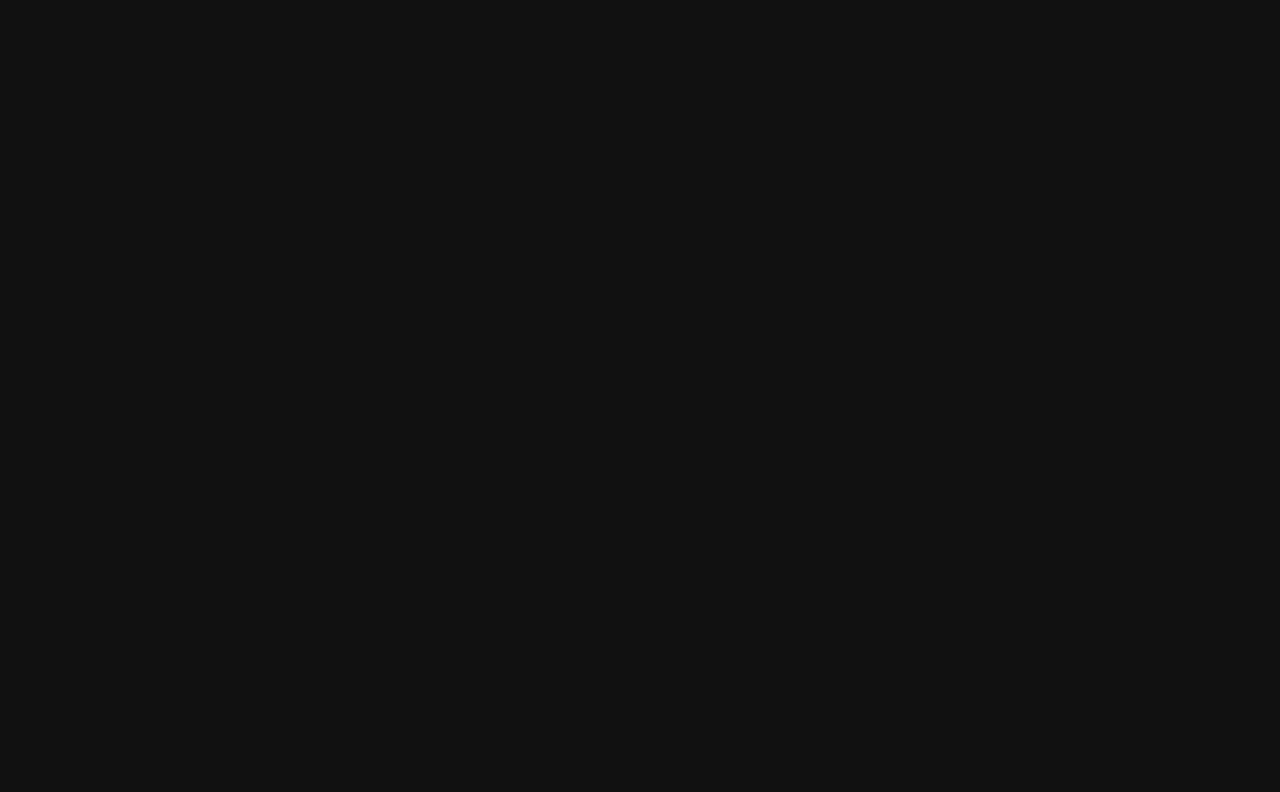
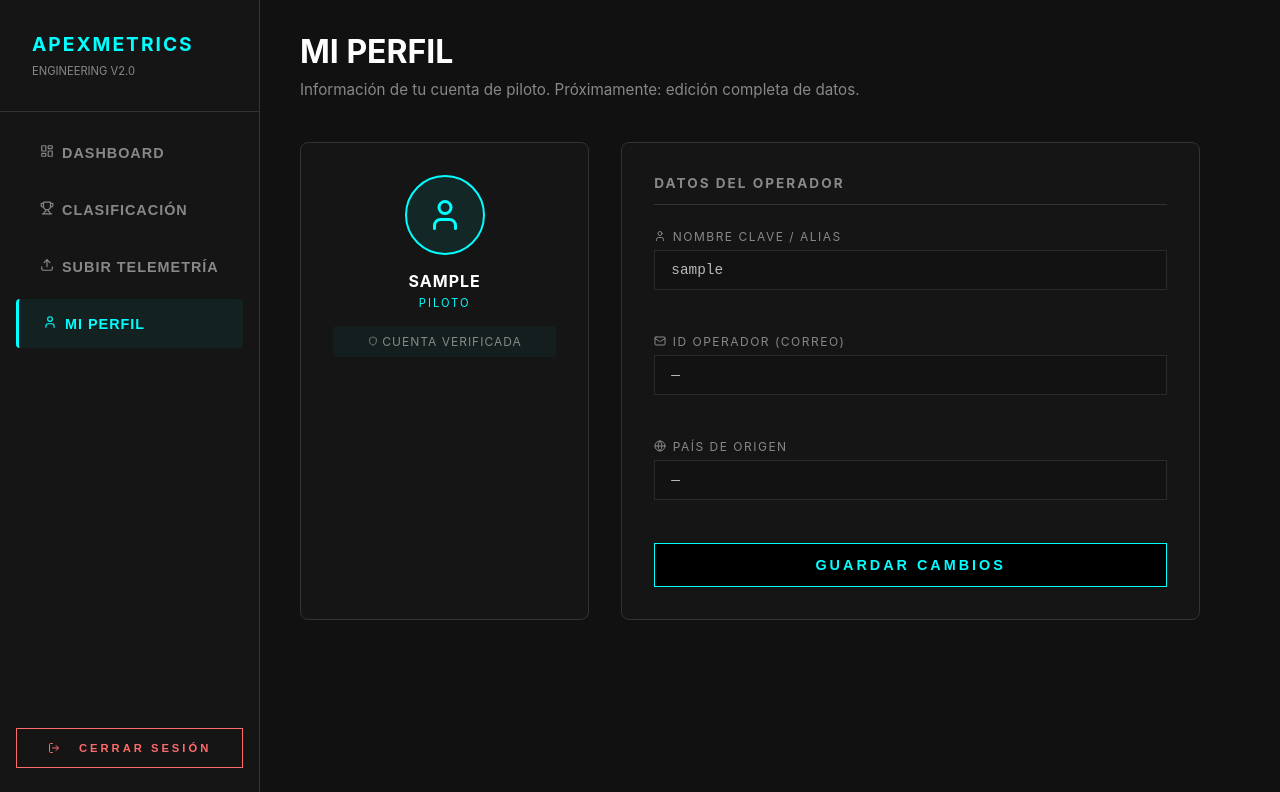
Before and after one commit to BenjaBeroiza/ApexMetrics, a React (Vite) app in the folder frontend/: page /profile in a window 1280 px wide. Before the commit this address had no page. Shown: the top 792 px of the page. Built offline with nearby package versions, Linux system fonts and the light colour scheme; sample sign-in values are in the browser's storage.

Commit message:
feat: agregar vistas base para perfil de usuario y dashboard analitico

```diff
--- a/frontend/src/App.tsx
+++ b/frontend/src/App.tsx
@@ -1,10 +1,11 @@
-// src/App.jsx
+// src/App.tsx
 import { BrowserRouter, Routes, Route, Navigate } from 'react-router-dom';
 import Login from './pages/Login';
 import Register from './pages/Register';
 import Leaderboard from './pages/Leaderboard';
 import Dashboard from './pages/Dashboard';
 import UploadTelemetry from './pages/UploadTelemetry';
+import Profile from './pages/Profile';
 
 /**
  * Componente raíz de enrutamiento de la SPA.
@@ -15,6 +16,7 @@ import UploadTelemetry from './pages/UploadTelemetry';
  *  - /leaderboard  → clasificación pública (RF07)
  *  - /dashboard    → historial de sesiones del piloto autenticado (RF08, RF09)
  *  - /upload       → formulario de carga de telemetría CSV (RF04)
+ *  - /profile      → perfil del piloto autenticado (RF03)
  *  - /             → redirige al login por defecto
  *
  * La protección de rutas (verificación de JWT) se realiza dentro de cada
@@ -33,6 +35,7 @@ export default function App() {
         <Route path="/leaderboard" element={<Leaderboard />} />
         <Route path="/dashboard" element={<Dashboard />} />
         <Route path="/upload" element={<UploadTelemetry />} />
+        <Route path="/profile" element={<Profile />} />
         <Route path="/" element={<Navigate to="/login" replace />} />
       </Routes>
     </BrowserRouter>
--- a/frontend/src/pages/Dashboard.tsx
+++ b/frontend/src/pages/Dashboard.tsx
@@ -87,7 +87,7 @@ export default function Dashboard() {
           <button className="nav-item active">DASHBOARD</button>
           <button className="nav-item" onClick={() => navigate('/leaderboard')}>CLASIFICACIÓN</button>
           <button className="nav-item" onClick={() => navigate('/upload')}>SUBIR TELEMETRÍA</button>
-          <button className="nav-item">AJUSTES</button>
+          <button className="nav-item" onClick={() => navigate('/profile')}>MI PERFIL</button>
         </nav>
         <div style={{ marginTop: 'auto', padding: '0 1rem' }}>
           <button className="neon-button" style={{ fontSize: '0.7rem', padding: '0.8rem', background: 'transparent', color: 'var(--error-red)', borderColor: 'var(--error-red)' }} onClick={() => { localStorage.clear(); navigate('/login'); }}>
--- a/frontend/src/pages/Leaderboard.tsx
+++ b/frontend/src/pages/Leaderboard.tsx
@@ -112,7 +112,7 @@ export default function Leaderboard() {
           <button className="nav-item" onClick={() => navigate('/dashboard')}>DASHBOARD</button>
           <button className="nav-item active">CLASIFICACIÓN</button>
           <button className="nav-item" onClick={() => navigate('/upload')}>SUBIR TELEMETRÍA</button>
-          <button className="nav-item">AJUSTES</button>
+          <button className="nav-item" onClick={() => navigate('/profile')}>MI PERFIL</button>
         </nav>
         <div style={{ marginTop: 'auto', padding: '0 1rem' }}>
           <button className="neon-button" style={{ fontSize: '0.7rem', padding: '0.8rem' }} onClick={() => setFilters({...filters})}>
--- /dev/null
+++ b/frontend/src/pages/Profile.tsx
@@ -0,0 +1,215 @@
+import { useState } from 'react';
+import { useNavigate } from 'react-router-dom';
+import { User, Mail, Globe, Shield, LayoutDashboard, Trophy, Upload, LogOut } from 'lucide-react';
+import '../styles/dashboard.css';
+
+interface ProfileData {
+  username: string;
+  email: string;
+  country: string;
+}
+
+export default function Profile() {
+  const navigate = useNavigate();
+  const token = localStorage.getItem('apex_token');
+
+  // Redirige si no hay sesión activa
+  if (!token) {
+    navigate('/login');
+    return null;
+  }
+
+  const username = localStorage.getItem('apex_username') || 'Piloto';
+
+  const [profile] = useState<ProfileData>({
+    username,
+    email: '—',
+    country: '—',
+  });
+
+  const [saveStatus, setSaveStatus] = useState<'idle' | 'success' | 'error'>('idle');
+
+  const handleLogout = () => {
+    localStorage.clear();
+    navigate('/login');
+  };
+
+  const handleSave = async () => {
+    // Placeholder para futura integración con PUT /api/v1/users/me
+    setSaveStatus('success');
+    setTimeout(() => setSaveStatus('idle'), 2500);
+  };
+
+  return (
+    <div className="app-layout">
+      {/* SIDEBAR */}
+      <aside className="sidebar">
+        <div className="sidebar-header">
+          <h2>APEXMETRICS</h2>
+          <span style={{ color: 'var(--text-muted)', fontSize: '0.7rem' }}>ENGINEERING V2.0</span>
+        </div>
+        <nav className="sidebar-nav">
+          <button className="nav-item" onClick={() => navigate('/dashboard')}>
+            <LayoutDashboard size={14} style={{ marginRight: '0.5rem' }} />
+            DASHBOARD
+          </button>
+          <button className="nav-item" onClick={() => navigate('/leaderboard')}>
+            <Trophy size={14} style={{ marginRight: '0.5rem' }} />
+            CLASIFICACIÓN
+          </button>
+          <button className="nav-item" onClick={() => navigate('/upload')}>
+            <Upload size={14} style={{ marginRight: '0.5rem' }} />
+            SUBIR TELEMETRÍA
+          </button>
+          <button className="nav-item active">
+            <User size={14} style={{ marginRight: '0.5rem' }} />
+            MI PERFIL
+          </button>
+        </nav>
+        <div style={{ marginTop: 'auto', padding: '0 1rem' }}>
+          <button
+            className="neon-button"
+            style={{ fontSize: '0.7rem', padding: '0.8rem', background: 'transparent', color: 'var(--error-red)', borderColor: 'var(--error-red)' }}
+            onClick={handleLogout}
+          >
+            <LogOut size={12} style={{ marginRight: '0.4rem' }} />
+            CERRAR SESIÓN
+          </button>
+        </div>
+      </aside>
+
+      {/* CONTENIDO PRINCIPAL */}
+      <main className="main-content">
+        <div className="page-header">
+          <h1>MI PERFIL</h1>
+          <p>Información de tu cuenta de piloto. Próximamente: edición completa de datos.</p>
+        </div>
+
+        {/* TARJETA DE PERFIL */}
+        <div style={{ display: 'grid', gridTemplateColumns: '1fr 2fr', gap: '2rem', maxWidth: '900px' }}>
+
+          {/* AVATAR */}
+          <div style={{
+            background: '#151515',
+            border: '1px solid var(--border-color)',
+            borderRadius: '8px',
+            padding: '2rem',
+            display: 'flex',
+            flexDirection: 'column',
+            alignItems: 'center',
+            gap: '1rem',
+          }}>
+            <div style={{
+              width: '80px',
+              height: '80px',
+              borderRadius: '50%',
+              background: 'rgba(0,255,255,0.08)',
+              border: '2px solid var(--neon-cyan)',
+              display: 'flex',
+              alignItems: 'center',
+              justifyContent: 'center',
+            }}>
+              <User size={36} color="var(--neon-cyan)" />
+            </div>
+            <div style={{ textAlign: 'center' }}>
+              <p style={{ fontWeight: 'bold', letterSpacing: '1px', margin: 0 }}>{profile.username.toUpperCase()}</p>
+              <p style={{ color: 'var(--neon-cyan)', fontSize: '0.7rem', letterSpacing: '2px', margin: '0.3rem 0 0' }}>PILOTO</p>
+            </div>
+            <div style={{
+              width: '100%',
+              padding: '0.5rem',
+              background: 'rgba(0,255,255,0.04)',
+              borderRadius: '4px',
+              textAlign: 'center',
+              fontSize: '0.75rem',
+              color: 'var(--text-muted)',
+              letterSpacing: '1px',
+            }}>
+              <Shield size={10} style={{ marginRight: '0.3rem' }} />
+              CUENTA VERIFICADA
+            </div>
+          </div>
+
+          {/* DATOS DE PERFIL */}
+          <div style={{
+            background: '#151515',
+            border: '1px solid var(--border-color)',
+            borderRadius: '8px',
+            padding: '2rem',
+            display: 'flex',
+            flexDirection: 'column',
+            gap: '1.5rem',
+          }}>
+            <h3 style={{ margin: 0, fontSize: '0.85rem', letterSpacing: '2px', color: 'var(--text-muted)', borderBottom: '1px solid var(--border-color)', paddingBottom: '0.8rem' }}>
+              DATOS DEL OPERADOR
+            </h3>
+
+            {/* Campo: Nombre de usuario */}
+            <div className="input-group">
+              <label style={{ display: 'flex', alignItems: 'center', gap: '0.4rem' }}>
+                <User size={12} />
+                NOMBRE CLAVE / ALIAS
+              </label>
+              <div className="input-wrapper">
+                <input
+                  type="text"
+                  value={profile.username}
+                  readOnly
+                  style={{ opacity: 0.7, cursor: 'not-allowed' }}
+                />
+              </div>
+            </div>
+
+            {/* Campo: Correo */}
+            <div className="input-group">
+              <label style={{ display: 'flex', alignItems: 'center', gap: '0.4rem' }}>
+                <Mail size={12} />
+                ID OPERADOR (CORREO)
+              </label>
+              <div className="input-wrapper">
+                <input
+                  type="email"
+                  value={profile.email}
+                  readOnly
+                  style={{ opacity: 0.7, cursor: 'not-allowed' }}
+                />
+              </div>
+            </div>
+
+            {/* Campo: País */}
+            <div className="input-group">
+              <label style={{ display: 'flex', alignItems: 'center', gap: '0.4rem' }}>
+                <Globe size={12} />
+                PAÍS DE ORIGEN
+              </label>
+              <div className="input-wrapper">
+                <input
+                  type="text"
+                  value={profile.country}
+                  readOnly
+                  style={{ opacity: 0.7, cursor: 'not-allowed' }}
+                />
+              </div>
+            </div>
+
+            {/* Estado del guardado */}
+            {saveStatus === 'success' && (
+              <p style={{ color: '#00ff00', fontSize: '0.8rem', margin: 0 }}>
+                Perfil sincronizado correctamente.
+              </p>
+            )}
+
+            <button
+              className="neon-button"
+              onClick={handleSave}
+              style={{ padding: '0.8rem', marginTop: 'auto' }}
+              disabled={saveStatus !== 'idle'}
+            >
+              {saveStatus === 'success' ? 'SINCRONIZADO' : 'GUARDAR CAMBIOS'}
+            </button>
+          </div>
+        </div>
+      </main>
+    </div>
+  );
+}
--- a/frontend/src/pages/UploadTelemetry.tsx
+++ b/frontend/src/pages/UploadTelemetry.tsx
@@ -134,7 +134,7 @@ export default function UploadTelemetry() {
           <button className="nav-item" onClick={() => navigate('/dashboard')}>DASHBOARD</button>
           <button className="nav-item" onClick={() => navigate('/leaderboard')}>CLASIFICACIÓN</button>
           <button className="nav-item active">SUBIR TELEMETRÍA</button>
-          <button className="nav-item">AJUSTES</button>
+          <button className="nav-item" onClick={() => navigate('/profile')}>MI PERFIL</button>
         </nav>
       </aside>
 
```
